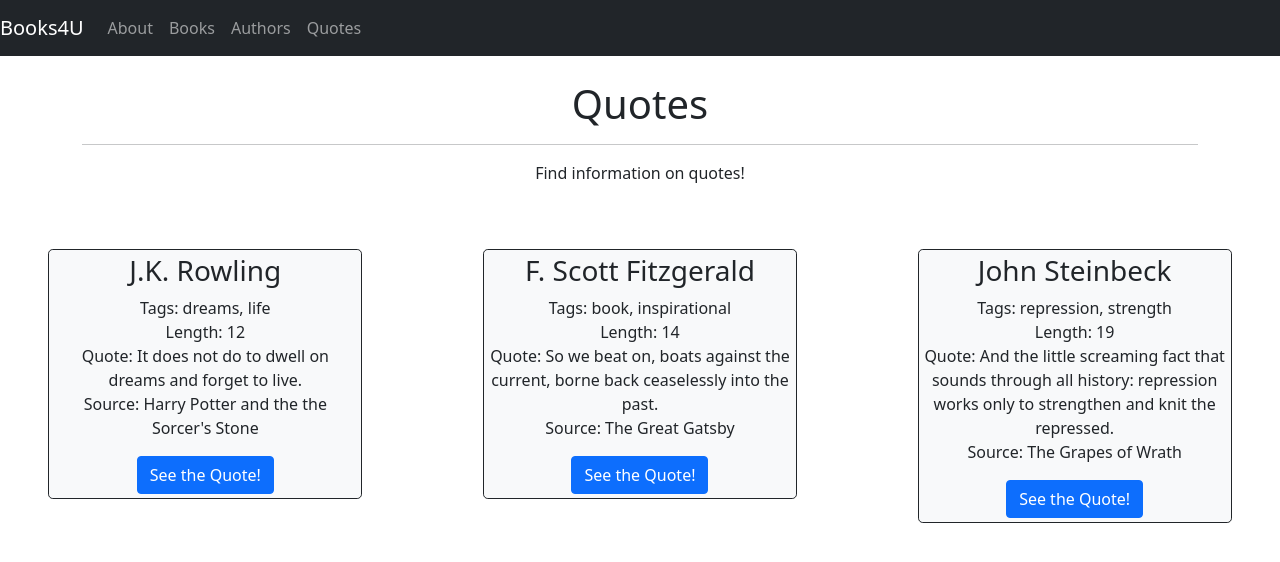
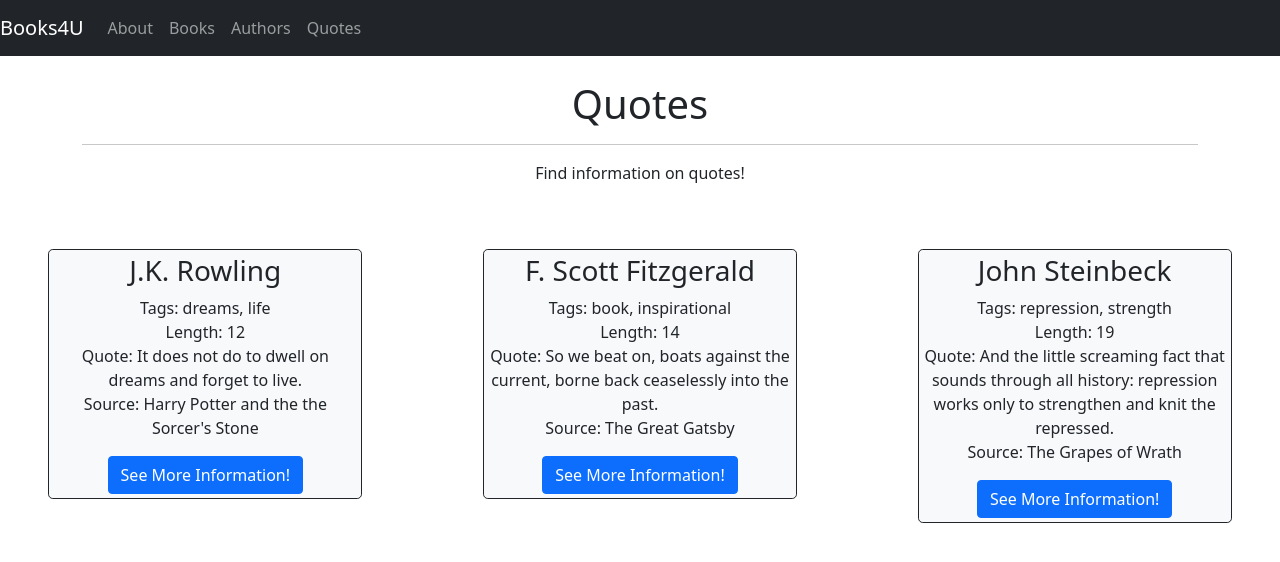
Before and after one commit to andrewandyle/books4u, a React (Create React App) app: page /quotes in a window 1280 px wide. Shown: the top 562 px of the page. Built offline with nearby package versions, Linux system fonts and the light colour scheme.

Commit message:
Quotes model page grid button incorrect text

```diff
--- a/src/components/templates/Grid/items/QuoteItem.tsx
+++ b/src/components/templates/Grid/items/QuoteItem.tsx
@@ -16,7 +16,7 @@
           <br></br>
           Source: {work}
         </p>
-        <a href={`/quote/${id}`} className="btn btn-primary">See the Quote!</a>
+        <a href={`/quote/${id}`} className="btn btn-primary">See More Information!</a>
       </div>
     </div>
   );
```
